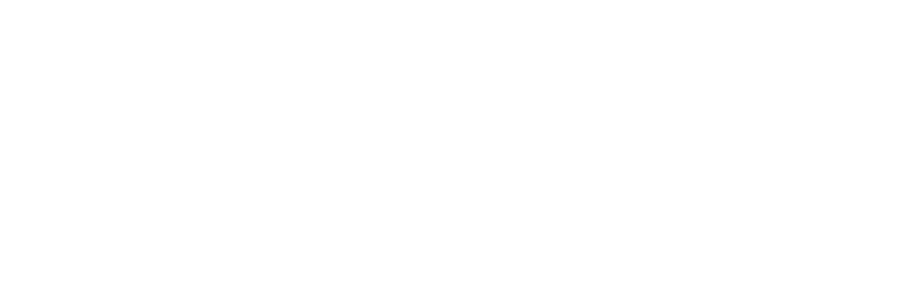
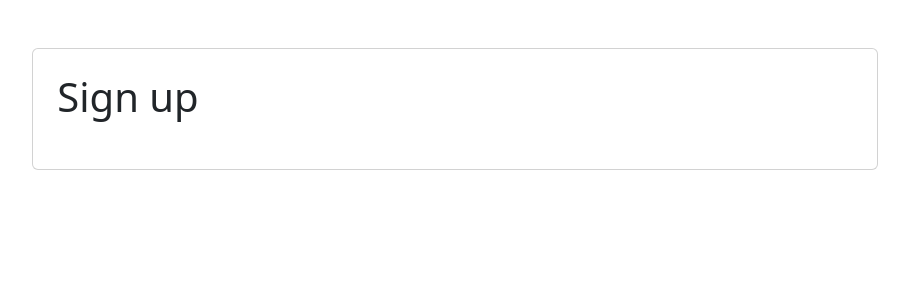
Before and after one commit to ajmalfaris11/form, a React (Vite) app: page / in a window 1280 px wide. Shown: the top 300 px of the page, without its empty margins (185-1094 px from the left). Built offline with nearby package versions, Linux system fonts and the light colour scheme.

Commit message:
basic structure created

```diff
--- a/src/App.jsx
+++ b/src/App.jsx
@@ -1,10 +1,26 @@
-import { Button } from 'react-bootstrap';
+import { Card, Col, Form, Row } from 'react-bootstrap';
 
 
 
 export default function App() {
   return (
     <>
+      <Row style={{justifyContent:'center'}}>
+        <Col xs={8} className="mt-5">
+          <Card className="p-4">
+            <h1 className='mb-4'>Sign up</h1>
+            <RegistrationForm />
+          </Card>
+        </Col>
+      </Row>
     </>
   );
 }
+
+function RegistrationForm(){
+  return (
+    <Form>
+
+    </Form>
+  );
+}
```
